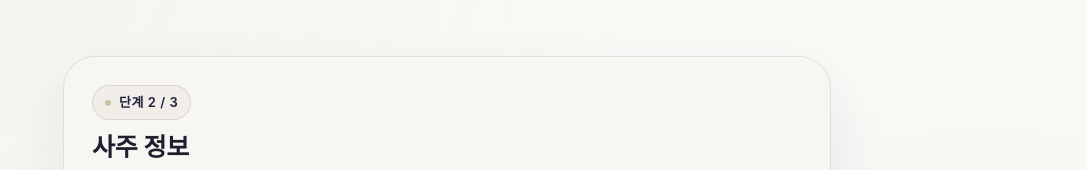
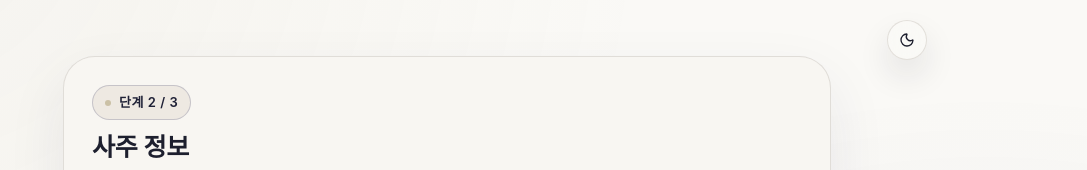
Before and after one commit to song-chaeyoung/SajuPrompt, a Next.js app: page /saju in a window 1280 px wide. Shown: the top 170 px of the page, without its empty margins (193-1280 px from the left). Built offline with nearby package versions, Linux system fonts and the light colour scheme; a web font is replaced by a local one.

Commit message:
style: 다크모드 적용

```diff
--- a/app/globals.css
+++ b/app/globals.css
@@ -109,23 +109,23 @@
 .dark {
   --background: oklch(0.2 0.03 281);
   --foreground: oklch(0.94 0.01 84);
-  --card: oklch(0.245 0.032 283);
+  --card: oklch(0.272 0.03 283);
   --card-foreground: oklch(0.94 0.01 84);
-  --popover: oklch(0.222 0.03 282);
+  --popover: oklch(0.248 0.03 282);
   --popover-foreground: oklch(0.94 0.01 84);
   --primary: oklch(0.618 0.102 282.4);
   --primary-foreground: oklch(0.968 0.008 80.2);
-  --secondary: oklch(0.31 0.03 284);
+  --secondary: oklch(0.35 0.032 284);
   --secondary-foreground: oklch(0.94 0.01 84);
-  --muted: oklch(0.29 0.022 286);
-  --muted-foreground: oklch(0.76 0.024 285);
+  --muted: oklch(0.325 0.024 286);
+  --muted-foreground: oklch(0.82 0.022 285);
   --accent: oklch(0.724 0.058 22.6);
   --accent-foreground: oklch(0.2 0.03 281);
   --destructive: oklch(0.704 0.191 22.216);
   --success: oklch(0.7 0.12 158);
   --success-foreground: oklch(0.2 0.03 281);
-  --border: oklch(0.36 0.025 286);
-  --input: oklch(0.3 0.03 286);
+  --border: oklch(0.43 0.026 286);
+  --input: oklch(0.35 0.03 286);
   --ring: color-mix(in oklch, var(--primary) 82%, var(--accent) 18%);
   --color-surface-muted: var(--muted);
   --color-text-muted: var(--muted-foreground);
@@ -138,6 +138,10 @@
   }
   html {
     @apply bg-background text-foreground font-sans;
+    color-scheme: light;
+  }
+  html.dark {
+    color-scheme: dark;
   }
   body {
     @apply bg-background text-foreground;
--- a/app/layout.tsx
+++ b/app/layout.tsx
@@ -1,4 +1,9 @@
 import type { Metadata } from "next";
+
+import {
+  getThemeInitializationScript,
+} from "@/features/toggle-theme/config/theme";
+import { ThemeToggle } from "@/features/toggle-theme/ui/theme-toggle";
 
 import "./globals.css";
 
@@ -40,8 +45,14 @@ export default function RootLayout({
 }: Readonly<{
   children: React.ReactNode;
 }>) {
+  const themeInitializationScript = getThemeInitializationScript();
+
   return (
-    <html lang="ko" className="h-full antialiased">
+    <html
+      lang="ko"
+      className="h-full antialiased"
+      suppressHydrationWarning
+    >
       <head>
         <link rel="preconnect" href="https://cdn.jsdelivr.net" crossOrigin="anonymous" />
         <link
@@ -50,8 +61,14 @@ export default function RootLayout({
           crossOrigin="anonymous"
           href="https://cdn.jsdelivr.net/gh/orioncactus/pretendard@v1.3.9/dist/web/variable/pretendardvariable.min.css"
         />
+        <script
+          dangerouslySetInnerHTML={{ __html: themeInitializationScript }}
+        />
       </head>
-      <body className="min-h-full flex flex-col">{children}</body>
+      <body className="min-h-full flex flex-col">
+        <ThemeToggle />
+        {children}
+      </body>
     </html>
   );
 }
--- a/entities/saju-profile/ui/profile-fields.tsx
+++ b/entities/saju-profile/ui/profile-fields.tsx
@@ -223,7 +223,7 @@ export function ProfileFields({ title, profile, onChange }: ProfileFieldsProps)
         </div>
       </div>
 
-      <div className="space-y-4 rounded-[1.5rem] border border-border/70 bg-[color-mix(in_oklch,var(--muted)_34%,var(--background)_66%)] p-4">
+      <div className="space-y-4 rounded-[1.5rem] bg-[color-mix(in_oklch,var(--muted)_34%,var(--background)_66%)] p-4">
         <div className="space-y-1.5">
           <p className="type-caption font-semibold tracking-[0.05em] text-muted-foreground">
             보조 정보
--- a/features/select-analysis-mode/ui/analysis-mode-selector.tsx
+++ b/features/select-analysis-mode/ui/analysis-mode-selector.tsx
@@ -29,14 +29,14 @@ function ModeButton({
       type="button"
       variant={isActive ? "secondary" : "outline"}
       onClick={() => onSelect(value)}
-      className="h-auto min-h-[10rem] w-full flex-col items-start justify-start gap-3 rounded-[1.625rem] px-5 py-5 text-left whitespace-normal shadow-[0_16px_32px_color-mix(in_oklch,var(--foreground)_4%,transparent)] transition-transform hover:-translate-y-0.5 sm:min-h-[11rem]"
+      className="h-auto min-h-[10rem] w-full flex-col items-start justify-start gap-3 rounded-[1.625rem] px-5 py-5 text-left whitespace-normal shadow-[0_16px_32px_color-mix(in_oklch,var(--foreground)_4%,transparent)] dark:shadow-[0_18px_36px_color-mix(in_oklch,var(--foreground)_8%,transparent)] transition-transform hover:-translate-y-0.5 sm:min-h-[11rem]"
     >
       <span className="type-body w-full font-semibold leading-snug break-keep">
         {label}
       </span>
       <span
         className={`type-body-sm w-full break-keep leading-relaxed whitespace-normal ${
-          isActive ? "text-foreground/72" : "text-muted-foreground"
+          isActive ? "text-foreground/84" : "text-muted-foreground"
         }`}
       >
         {description}
--- /dev/null
+++ b/features/toggle-theme/config/theme.ts
@@ -0,0 +1,19 @@
+export type ThemePreference = "light" | "dark";
+
+export const THEME_STORAGE_KEY = "saju-theme";
+export const THEME_DARK_CLASS = "dark";
+export const THEME_MEDIA_QUERY = "(prefers-color-scheme: dark)";
+
+export function isThemePreference(
+  value: string | null,
+): value is ThemePreference {
+  return value === "light" || value === "dark";
+}
+
+export function getThemeInitializationScript() {
+  const storageKey = JSON.stringify(THEME_STORAGE_KEY);
+  const darkClass = JSON.stringify(THEME_DARK_CLASS);
+  const mediaQuery = JSON.stringify(THEME_MEDIA_QUERY);
+
+  return `(function(){var root=document.documentElement;var prefersDark=typeof window.matchMedia==="function"&&window.matchMedia(${mediaQuery}).matches;try{var stored=window.localStorage.getItem(${storageKey});var theme=stored==="light"||stored==="dark"?stored:(prefersDark?"dark":"light");root.classList.toggle(${darkClass},theme==="dark");}catch(error){root.classList.toggle(${darkClass},prefersDark);}})();`;
+}
--- /dev/null
+++ b/features/toggle-theme/ui/theme-toggle.tsx
@@ -0,0 +1,79 @@
+"use client";
+
+import { useSyncExternalStore } from "react";
+import { MoonIcon, SunIcon } from "lucide-react";
+
+import {
+  THEME_DARK_CLASS,
+  THEME_STORAGE_KEY,
+  type ThemePreference,
+} from "@/features/toggle-theme/config/theme";
+import { Button } from "@/shared/ui/button";
+
+const THEME_CHANGE_EVENT = "saju-theme-change";
+
+function getAppliedTheme(): ThemePreference {
+  return document.documentElement.classList.contains(THEME_DARK_CLASS)
+    ? "dark"
+    : "light";
+}
+
+function applyTheme(theme: ThemePreference) {
+  document.documentElement.classList.toggle(
+    THEME_DARK_CLASS,
+    theme === "dark",
+  );
+  window.dispatchEvent(new Event(THEME_CHANGE_EVENT));
+}
+
+function subscribeToThemeChange(onStoreChange: () => void) {
+  window.addEventListener(THEME_CHANGE_EVENT, onStoreChange);
+
+  return () => {
+    window.removeEventListener(THEME_CHANGE_EVENT, onStoreChange);
+  };
+}
+
+export function ThemeToggle() {
+  const theme = useSyncExternalStore(
+    subscribeToThemeChange,
+    getAppliedTheme,
+    () => "light",
+  );
+
+  const handleToggle = () => {
+    const nextTheme = theme === "dark" ? "light" : "dark";
+
+    applyTheme(nextTheme);
+
+    try {
+      window.localStorage.setItem(THEME_STORAGE_KEY, nextTheme);
+    } catch {
+      // Ignore storage failures and keep the in-memory theme.
+    }
+  };
+
+  const buttonTitle = theme === "dark"
+    ? "라이트 모드로 전환"
+    : "다크 모드로 전환";
+
+  return (
+    <div className="pointer-events-none fixed inset-x-0 top-0 z-40">
+      <div className="mx-auto flex w-full max-w-5xl justify-end px-4 pt-[calc(env(safe-area-inset-top)+1rem)] sm:px-6 md:px-8 md:pt-[calc(env(safe-area-inset-top)+1.25rem)]">
+        <Button
+          type="button"
+          variant="outline"
+          size="icon-sm"
+          aria-label={buttonTitle}
+          aria-pressed={theme === "dark"}
+          title={buttonTitle}
+          onClick={handleToggle}
+          className="pointer-events-auto rounded-full border-border/70 bg-[color-mix(in_oklch,var(--background)_80%,transparent)] text-foreground shadow-[0_16px_32px_color-mix(in_oklch,var(--foreground)_10%,transparent)] backdrop-blur-md supports-[backdrop-filter]:bg-[color-mix(in_oklch,var(--background)_68%,transparent)]"
+        >
+          {theme === "dark" ? <SunIcon /> : <MoonIcon />}
+          <span className="sr-only">{buttonTitle}</span>
+        </Button>
+      </div>
+    </div>
+  );
+}
--- a/shared/ui/button.tsx
+++ b/shared/ui/button.tsx
@@ -12,9 +12,9 @@ const buttonVariants = cva(
         default:
           "bg-primary text-primary-foreground shadow-[0_10px_24px_color-mix(in_oklch,var(--primary)_28%,transparent)] hover:bg-primary/90",
         outline:
-          "border-border bg-background text-foreground hover:bg-secondary hover:text-secondary-foreground aria-expanded:bg-secondary aria-expanded:text-secondary-foreground dark:border-input dark:bg-input/30 dark:hover:bg-input/50",
+          "border-border bg-background text-foreground hover:bg-secondary hover:text-secondary-foreground aria-expanded:bg-secondary aria-expanded:text-secondary-foreground dark:border-border/90 dark:bg-[color-mix(in_oklch,var(--card)_82%,var(--background)_18%)] dark:text-foreground dark:hover:border-primary/20 dark:hover:bg-[color-mix(in_oklch,var(--card)_72%,var(--primary)_28%)] dark:hover:text-foreground dark:aria-expanded:border-primary/24 dark:aria-expanded:bg-[color-mix(in_oklch,var(--card)_70%,var(--primary)_30%)]",
         secondary:
-          "border-primary/20 bg-[color-mix(in_oklch,var(--primary)_5%,var(--background)_95%)] text-foreground shadow-[0_10px_24px_color-mix(in_oklch,var(--primary)_8%,transparent)] hover:bg-[color-mix(in_oklch,var(--primary)_7%,var(--background)_93%)] hover:border-primary/26 aria-expanded:bg-[color-mix(in_oklch,var(--primary)_7%,var(--background)_93%)] aria-expanded:border-primary/26 aria-expanded:text-foreground",
+          "border-primary/20 bg-[color-mix(in_oklch,var(--primary)_5%,var(--background)_95%)] text-foreground shadow-[0_10px_24px_color-mix(in_oklch,var(--primary)_8%,transparent)] hover:bg-[color-mix(in_oklch,var(--primary)_7%,var(--background)_93%)] hover:border-primary/26 aria-expanded:bg-[color-mix(in_oklch,var(--primary)_7%,var(--background)_93%)] aria-expanded:border-primary/26 aria-expanded:text-foreground dark:border-primary/30 dark:bg-[color-mix(in_oklch,var(--primary)_18%,var(--card)_82%)] dark:text-foreground dark:shadow-[0_14px_28px_color-mix(in_oklch,var(--primary)_16%,transparent)] dark:hover:border-primary/40 dark:hover:bg-[color-mix(in_oklch,var(--primary)_24%,var(--card)_76%)] dark:aria-expanded:border-primary/40 dark:aria-expanded:bg-[color-mix(in_oklch,var(--primary)_24%,var(--card)_76%)]",
         ghost:
           "hover:bg-muted hover:text-foreground aria-expanded:bg-muted aria-expanded:text-foreground dark:hover:bg-muted/50",
         destructive:
--- a/widgets/saju-question-step-shell/ui/saju-question-step-shell.tsx
+++ b/widgets/saju-question-step-shell/ui/saju-question-step-shell.tsx
@@ -37,10 +37,10 @@ export function SajuQuestionStepShell({
             : undefined,
         )}
       >
-        <div className="mx-auto w-full max-w-3xl rounded-[2rem] border border-border/70 bg-[color-mix(in_oklch,var(--card)_94%,var(--background)_6%)] p-5 shadow-[0_24px_60px_color-mix(in_oklch,var(--primary)_8%,transparent)] sm:p-7">
+        <div className="mx-auto w-full max-w-3xl rounded-[2rem] border border-border/75 bg-[color-mix(in_oklch,var(--card)_95%,var(--background)_5%)] p-5 shadow-[0_24px_60px_color-mix(in_oklch,var(--primary)_8%,transparent)] dark:border-border/95 dark:bg-[color-mix(in_oklch,var(--card)_97%,var(--background)_3%)] sm:p-7">
           <div className="space-y-6 sm:space-y-7">
             <div className="space-y-3">
-              <div className="inline-flex items-center gap-2 rounded-full border border-primary/12 bg-[color-mix(in_oklch,var(--primary)_5%,var(--background)_95%)] px-3 py-1.5 text-[0.8125rem] font-semibold tracking-[0.04em] text-[color:color-mix(in_oklch,var(--foreground)_74%,var(--primary)_26%)]">
+              <div className="inline-flex items-center gap-2 rounded-full border border-primary/20 bg-[color-mix(in_oklch,var(--primary)_7%,var(--background)_93%)] px-3 py-1.5 text-[0.8125rem] font-semibold tracking-[0.04em] text-[color:color-mix(in_oklch,var(--foreground)_82%,var(--primary)_18%)] dark:border-primary/28 dark:bg-[color-mix(in_oklch,var(--primary)_14%,var(--background)_86%)] dark:text-[color:color-mix(in_oklch,var(--foreground)_88%,var(--primary)_12%)]">
                 <span
                   aria-hidden
                   className="size-1.5 rounded-full bg-accent/80"
@@ -64,7 +64,7 @@ export function SajuQuestionStepShell({
             ) : null}
 
             {hasDesktopActionArea ? (
-              <div className="border-t border-border/70 pt-4 sm:pt-5">
+              <div className="border-t border-border/75 dark:border-border/95 pt-4 sm:pt-5">
                 {secondaryActions ? (
                   <div className="flex flex-wrap items-center justify-end gap-2 sm:hidden">
                     {secondaryActions}
```
